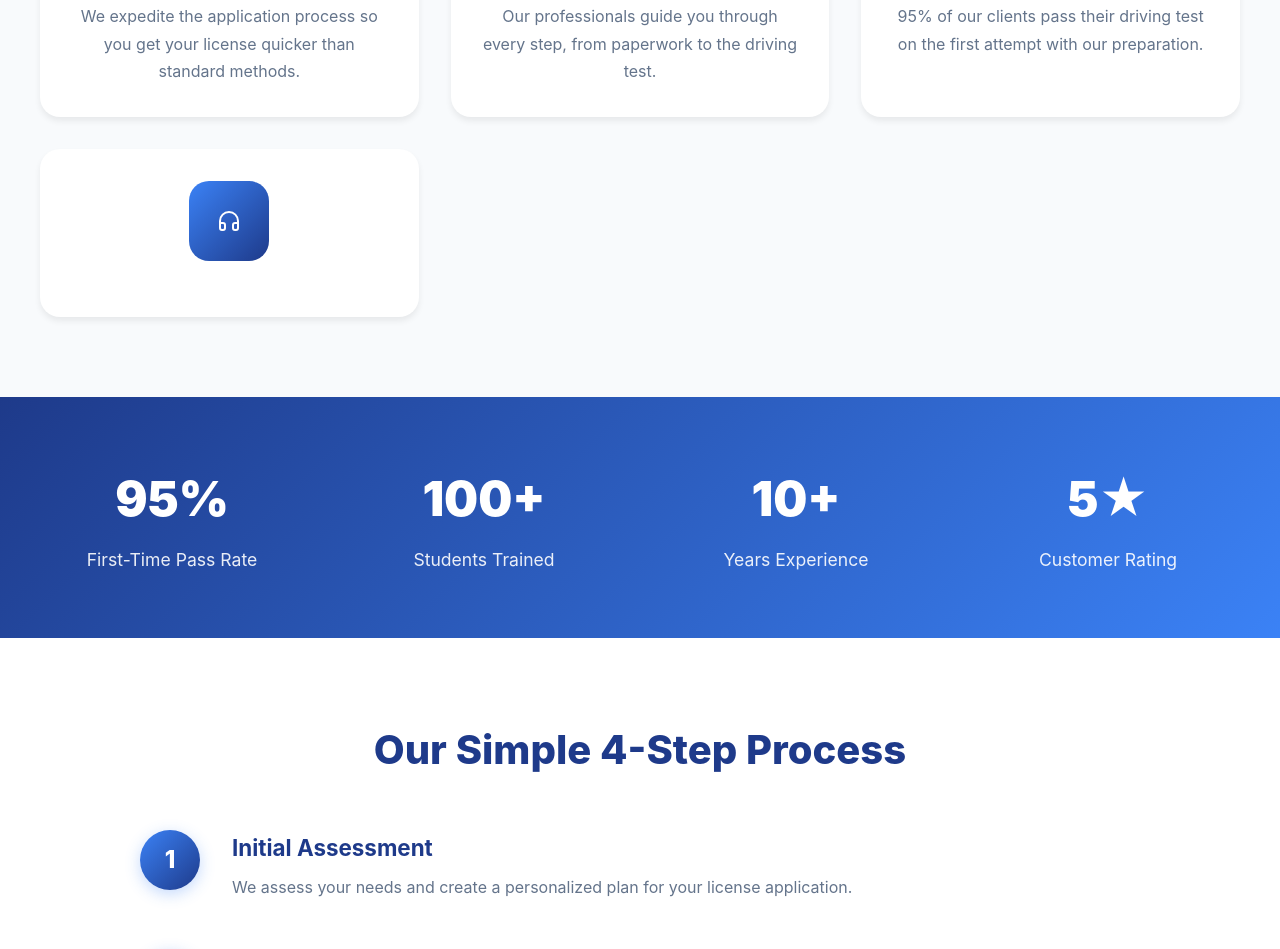
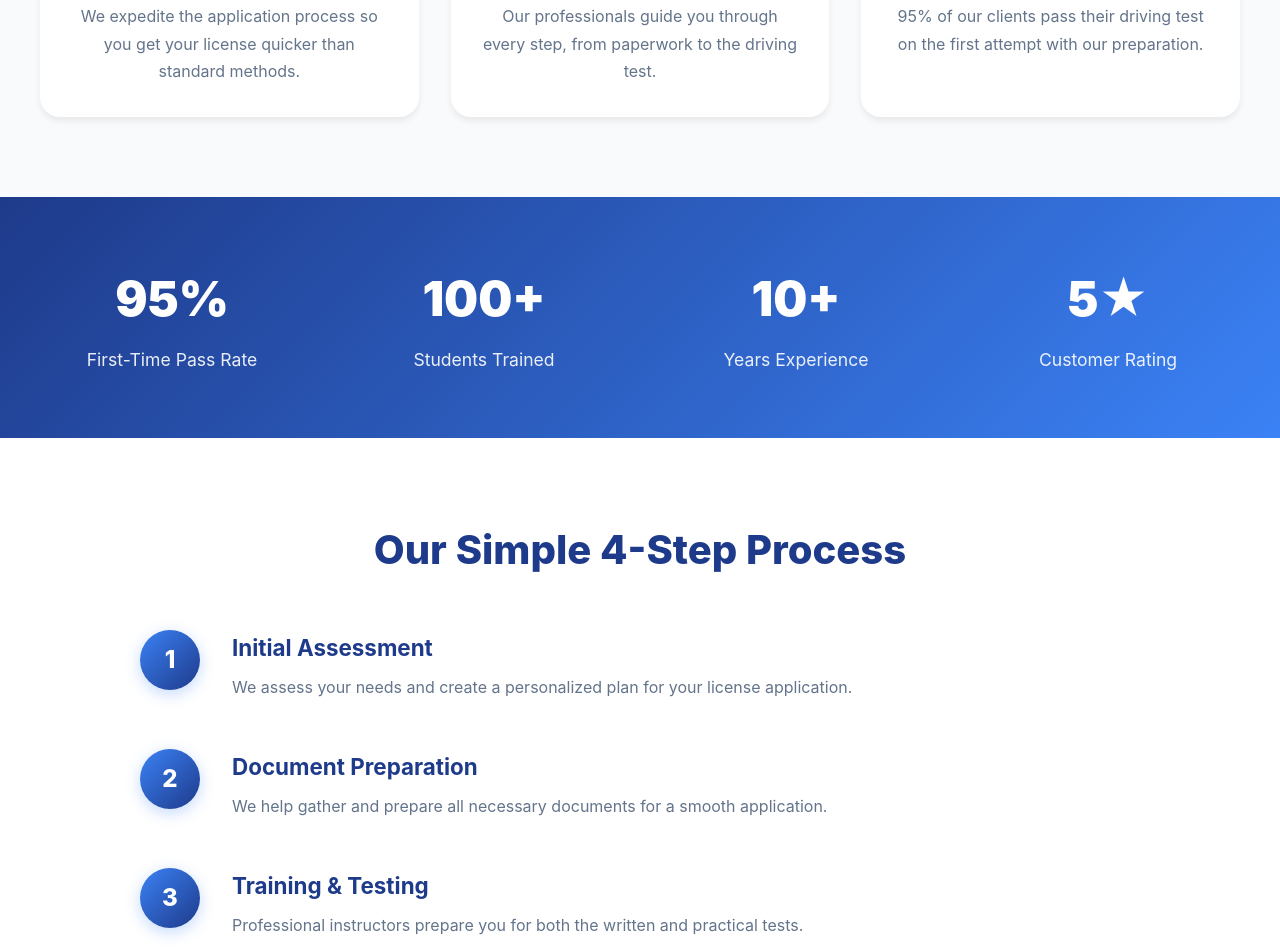
Before and after one commit to driverightinfo/driveright, a plain HTML site: page home.html in a window 1280 px wide. Shown: the part 867-1816 px from the top of the page. Drawn offline with nearby package versions, Linux system fonts and the light colour scheme.

```diff
--- a/home.html
+++ b/home.html
@@ -597,10 +597,10 @@
                 <p data-lang-en="95% of our clients pass their driving test on the first attempt with our preparation." data-lang-ms="95% daripada klien kami lulus ujian memandu pada percubaan pertama dengan persediaan kami.">95% of our clients pass their driving test on the first attempt with our preparation.</p>
             </div>
 
-            <div class="feature-card">
+            <!-- <div class="feature-card">
                 <div class="feature-icon">
                     <i data-lucide="headphones" size="40"></i>
-                <!-- </div>
+                </div>
                 <h3 data-lang-en="Dedicated Support" data-lang-ms="Sokongan Berdedikasi">Dedicated Support</h3>
                 <p data-lang-en="Have questions? Our support team is always ready to assist you throughout your journey." data-lang-ms="Ada soalan? Pasukan sokongan kami sentiasa bersedia membantu anda sepanjang perjalanan anda.">Have questions? Our support team is always ready to assist you throughout your journey.</p>
             </div> -->
```
